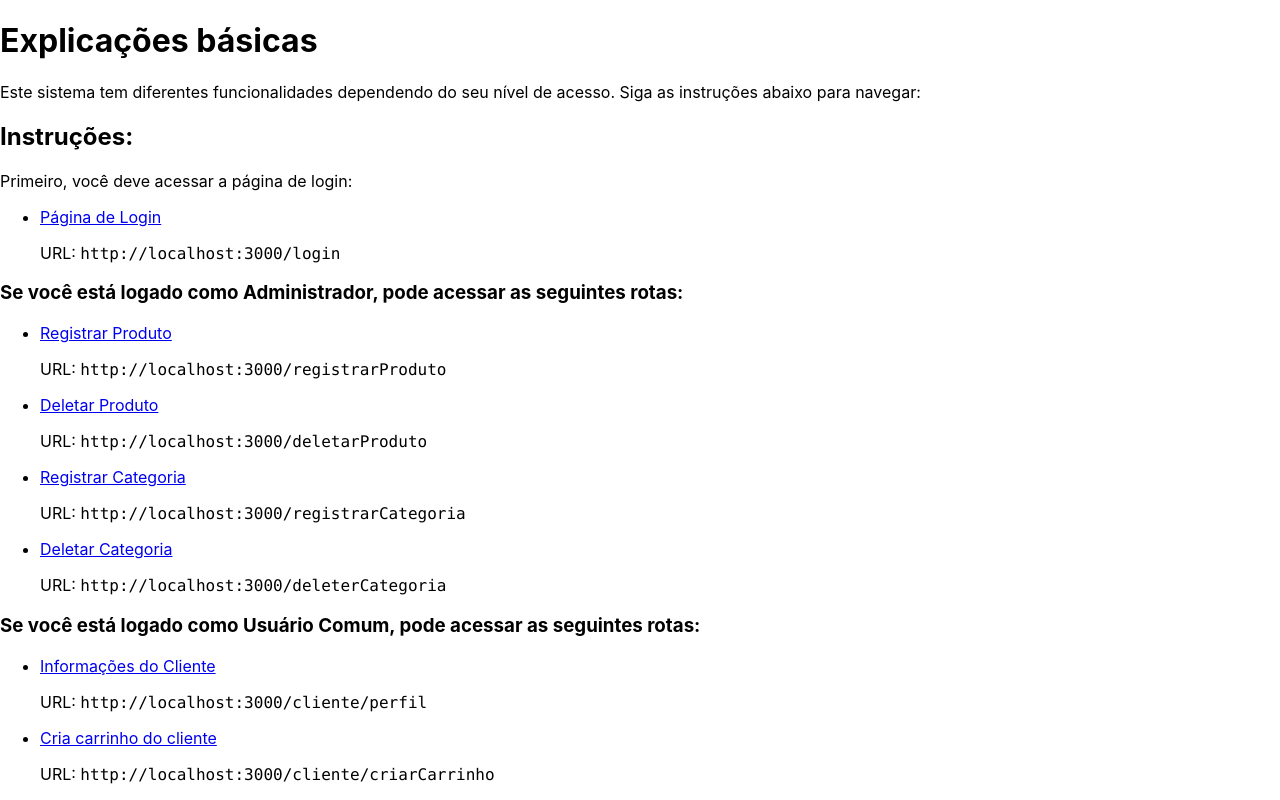
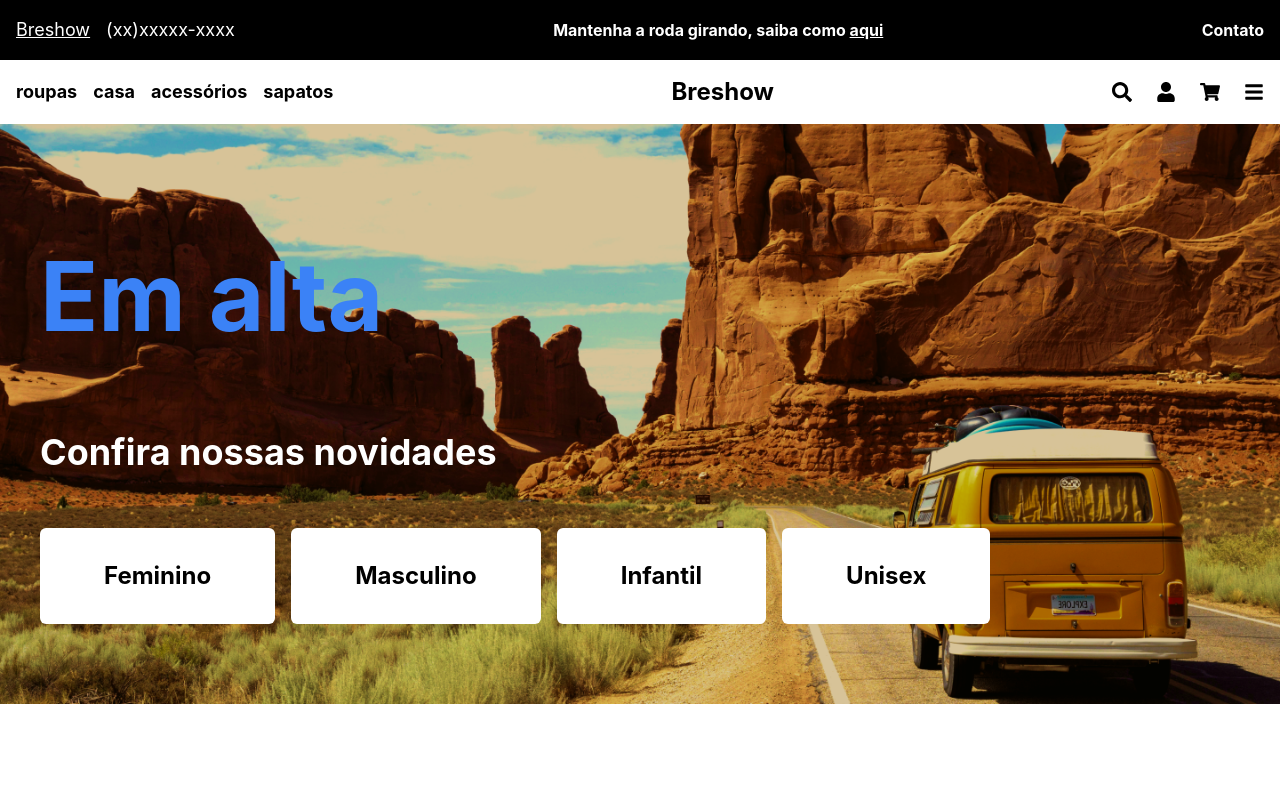
Before and after one commit to Maracujacake/frontend_brecho, a React (Create React App) app: page / in a window 1280 px wide. Shown: the top 800 px of the page. Built offline with nearby package versions, Linux system fonts and the light colour scheme.

Commit message:
feat(homepage, navbars, banner)

```diff
--- a/package.json
+++ b/package.json
@@ -9,6 +9,7 @@
     "axios": "^1.7.7",
     "react": "^18.3.1",
     "react-dom": "^18.3.1",
+    "react-icons": "^5.3.0",
     "react-router-dom": "^6.26.2",
     "react-scripts": "5.0.1",
     "web-vitals": "^2.1.4"
--- a/public/index.html
+++ b/public/index.html
@@ -5,6 +5,8 @@
     <link rel="icon" href="%PUBLIC_URL%/favicon.ico" />
     <meta name="viewport" content="width=device-width, initial-scale=1" />
     <meta name="theme-color" content="#000000" />
+    <link href="https://cdn.jsdelivr.net/npm/tailwindcss@2.2.19/dist/tailwind.min.css" rel="stylesheet">
+
     <meta
       name="description"
       content="Web site created using create-react-app"
--- a/src/App.js
+++ b/src/App.js
@@ -19,13 +19,19 @@ import FinalizeOrderPage from './pages/FinalizeOrderPage';
 import RegisterCategoryPage from './pages/RegisterCategoryPage';
 import DeleteCategoryPage from './pages/DeleteCategoryPage';
 import DeleteProduto from './components/DeleteProduto';
+import Navbar1 from './components/home/navbar1';
+import Navbar2 from './components/home/navbar2';
+import Banner from './components/home/banner';
 // Importe outras páginas e componentes
 
 const App = () => {
     return (
         <Router>
+            <Navbar1 />
+            <Navbar2 />
+            <Banner />
             <Routes>
-                <Route path="/" element={< HomePage />} />
+                <Route path="/rotas" element={< HomePage />} />
                 <Route path="/login" element={< LoginPage />} />
 
                 <Route path="/produtos" element={< ProdutosPage />} />
--- /dev/null
+++ b/src/components/home/banner.js
@@ -0,0 +1,31 @@
+// src/components/Banner.js
+import React from 'react';
+
+const Banner = () => {
+    return (
+        <div className="relative w-full h-[300px]">
+            {/* Imagem de fundo */}
+            <img
+                src='banner.png'
+                alt="Banner"
+                className="object-cover w-full h-1/4"
+            />
+
+            {/* Texto e botões sobre a imagem */}
+            <div className="absolute bottom-20 left-10 text-left">
+                <p className="text-blue-500 py-10 text-8xl font-bold">Em alta</p>
+                <p className=" py-10 text-white text-4xl mt-2 font-bold">Confira nossas novidades</p>
+
+                {/* Botões */}
+                <div className="mt-4 space-x-4">
+                    <button className="bg-white text-black font-bold text-2xl py-8 px-16 rounded-md hover:bg-gray-200">Feminino</button>
+                    <button className="bg-white text-black font-bold text-2xl py-8 px-16 rounded-md hover:bg-gray-200">Masculino</button>
+                    <button className="bg-white text-black font-bold text-2xl py-8 px-16 rounded-md hover:bg-gray-200">Infantil</button>
+                    <button className="bg-white text-black font-bold text-2xl py-8 px-16 rounded-md hover:bg-gray-200">Unisex</button>
+                </div>
+            </div>
+        </div>
+    );
+};
+
+export default Banner;
--- /dev/null
+++ b/src/components/home/navbar1.js
@@ -0,0 +1,26 @@
+// src/components/Navbar1.js
+import React from 'react';
+import { Link } from 'react-router-dom';
+
+const Navbar1 = () => {
+    return (
+        <nav className="bg-black p-4">
+            <div className="container mx-auto flex justify-between items-center">
+                <div className="flex items-center space-x-4 text-white text-lg">
+                    <Link className='underline' to="/">Breshow</Link> {/*nome do site */}
+                    <p> (xx)xxxxx-xxxx</p>
+                </div>
+                <div className = "flex-1 flex justify-center items-center text-white font-bold">
+                    <p>Mantenha a roda girando, saiba como <Link className=" underline" to="#">aqui</Link></p>
+                </div>
+                <ul className="flex space-x-4">
+                    <li>
+                        <Link to="/" className="text-white font-bold hover:text-gray-300">Contato</Link>
+                    </li>
+                </ul>
+            </div>
+        </nav>
+    );
+};
+
+export default Navbar1;
--- /dev/null
+++ b/src/components/home/navbar2.js
@@ -0,0 +1,50 @@
+// src/components/Navbar2.js
+import React from 'react';
+import { Link } from 'react-router-dom';
+import { FaSearch, FaUser, FaShoppingCart, FaBars } from 'react-icons/fa'; // Ícones para busca, perfil, carrinho e menu
+
+const Navbar2 = () => {
+    return (
+        <nav className="bg-white p-4 shadow-md">
+            <div className="container mx-auto flex justify-between items-center">
+
+                <div className="flex items-center space-x-4 text-black-600 text-lg font-bold">
+                    <Link to="/roupas">roupas</Link>
+                    <Link to="/casa">casa</Link>
+                    <Link to="/acessorios">acessórios</Link>
+                    <Link to="/sapatos">sapatos</Link>
+                </div>
+
+
+                <div className="flex-1 flex justify-center items-center">
+                    <Link to="/" className="text-black font-bold text-2xl">Breshow</Link>
+                </div>
+
+                {/* Botões à direita */}
+                <div className="flex items-center space-x-6 text-black-600 text-lg">
+                    {/* Botão de busca */}
+                    <Link to="#" className="hover:text-black">
+                        <FaSearch size={20} />
+                    </Link>
+
+                    {/* Botão de login/perfil */}
+                    <Link to="#" className="hover:text-black">
+                        <FaUser size={20} />
+                    </Link>
+
+                    {/* Botão do carrinho */}
+                    <Link to="#" className="hover:text-black">
+                        <FaShoppingCart size={20} />
+                    </Link>
+
+                    {/* Menu de hambúrguer */}
+                    <button className="hover:text-black">
+                        <FaBars size={20} />
+                    </button>
+                </div>
+            </div>
+        </nav>
+    );
+};
+
+export default Navbar2;
```
Also changed, not shown: public/banner.png (added), 1 other file (tests, documents, lock files or other folders).
